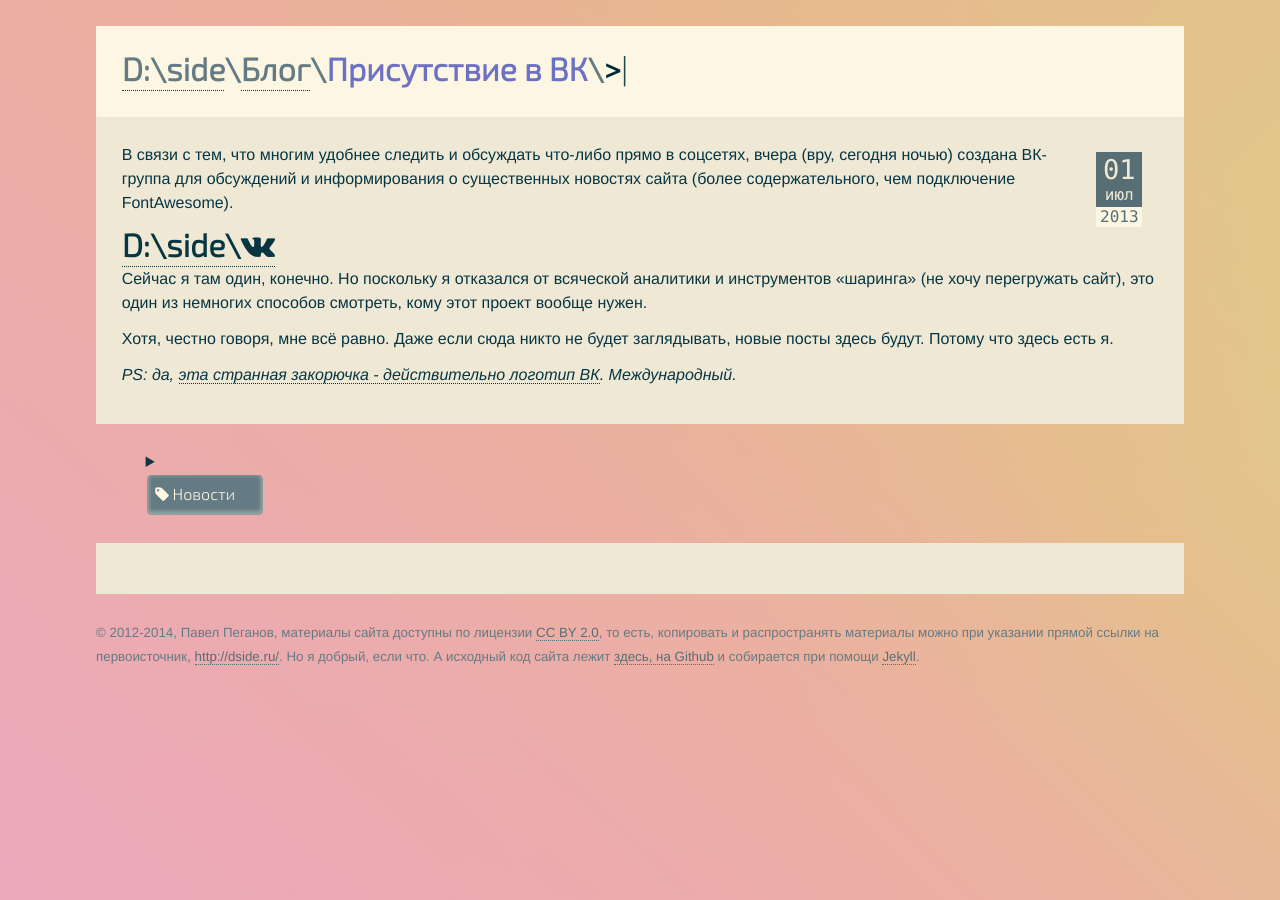
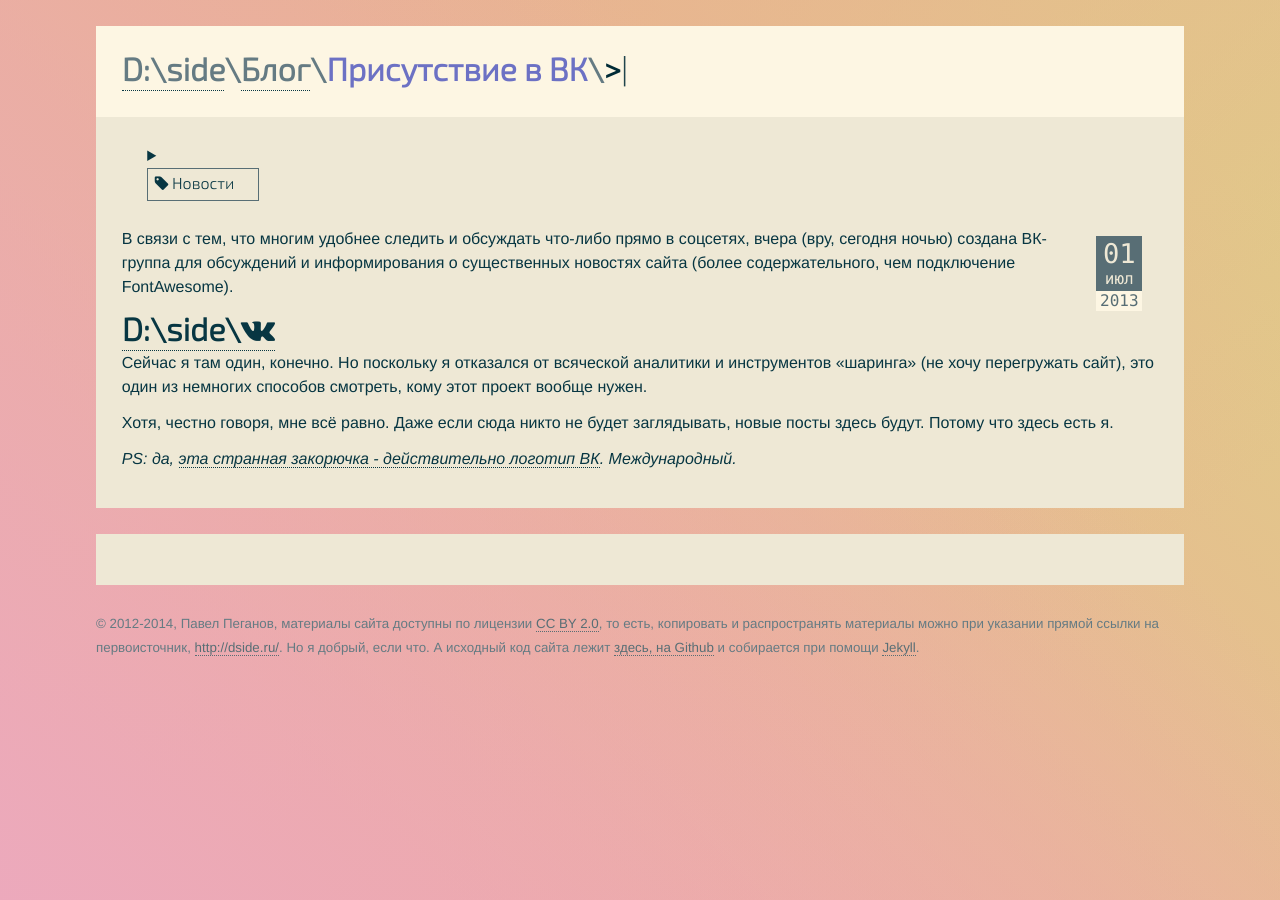
Before and after one commit to D-side/d-side.github.io, a Jekyll site: the page built from _posts/2013-07-01-vk-added.md, in a window 1280 px wide. Built offline with Jekyll 4.4.1, drawn with Linux system fonts in a browser that asks for light colours; comment, search, counter and statistics services are not loaded.

Commit message:
Refined navigation experience

```diff
--- a/_includes/header.html
+++ b/_includes/header.html
@@ -1,2 +1 @@
-<h2>
-<span><a href="/">D:\side</a></span>{%if page.tags%}<wbr><span><a href="/blog/">Блог</a></span>{%endif%}{%if page.title%}<wbr><span class="title">{{page.title}}</span>{%endif%}<span id="cursor"></span></h2>
+<h2 id="path"><span><a href="/">D:\side</a></span>{%if page.tags%}<wbr><span><a href="/blog/">Блог</a></span>{%endif%}{%if page.title%}<wbr><span class="title">{{page.title}}</span>{%endif%}<b id="cursor"></b></h2>
--- a/_layouts/post.html
+++ b/_layouts/post.html
@@ -2,17 +2,11 @@
 layout: scaffold
 ---
 <main>
-  <article>
-    <span class="pull-right">{% include date.html date=page.date %}</span>
-    {{ content }}
-  </article>
-</main>
-
   <ul class="tags">
     {% for tag in page.tags %}
       <li>
         <details>
-        <summary><kbd><i class="fa fa-tag"></i> {%capture entry%}{{tag}}{%endcapture%}{{tag}}</kbd></summary>
+          <summary><span><i class="fa fa-tag"></i> {%capture entry%}{{tag}}{%endcapture%}{{tag}}</span></summary>
         <ul>
         {% for post in site.tags[entry] %}
           <li><a href="{{post.url}}">{{post.title}}</a></li>
@@ -22,6 +16,12 @@
       </li>
     {% endfor %}
   </ul>
+  <article>
+    <span class="pull-right">{% include date.html date=page.date %}</span>
+    {{ content }}
+  </article>
+</main>
+
 
 <main>
 	<div id="disqus_thread"></div>
--- a/assets/main.sass
+++ b/assets/main.sass
@@ -236,20 +236,28 @@
       width: 20%
 
 ul.tags
+  margin: 0
+  margin-bottom: flex-gutter()
   details[open] > ul
-    background-color: $theme01
-    padding: 0.3em
+    padding: 0.2em
     list-style-type: none
-    margin-left: 0.2em
-    margin-top: -0.2em
-  margin: flex-gutter()
+    border: 1px solid $theme05
+    margin-top: -1px
+    //border: 1px solid $theme05
+    margin-bottom: 0
   summary::-webkit-details-marker
     display: none
-  kbd
-    padding: 0.5em
+  span
+    padding: 0.2em 0.4em
+    border: 1px solid $theme05
     font-family: $header-font-family
     display: inline-block
     width: 100%
   & > li
     display: inline-block
     vertical-align: top
+    margin: 0.1em
+
+#path
+  & > *:not(i):last-of-type
+    +animation(fadeIn 0.6s)
```
Lines whose indentation alone changed are shown as unchanged.
